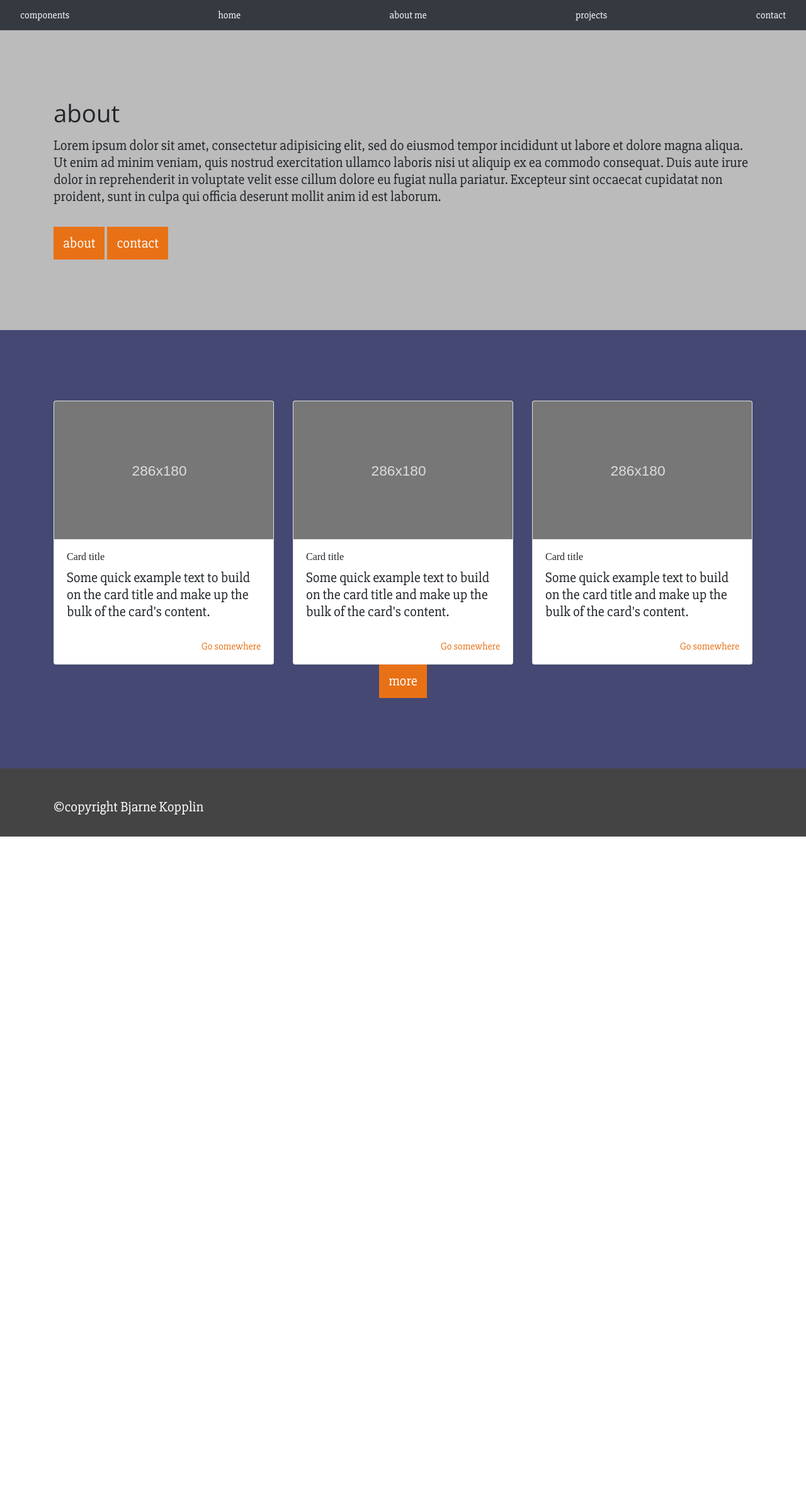
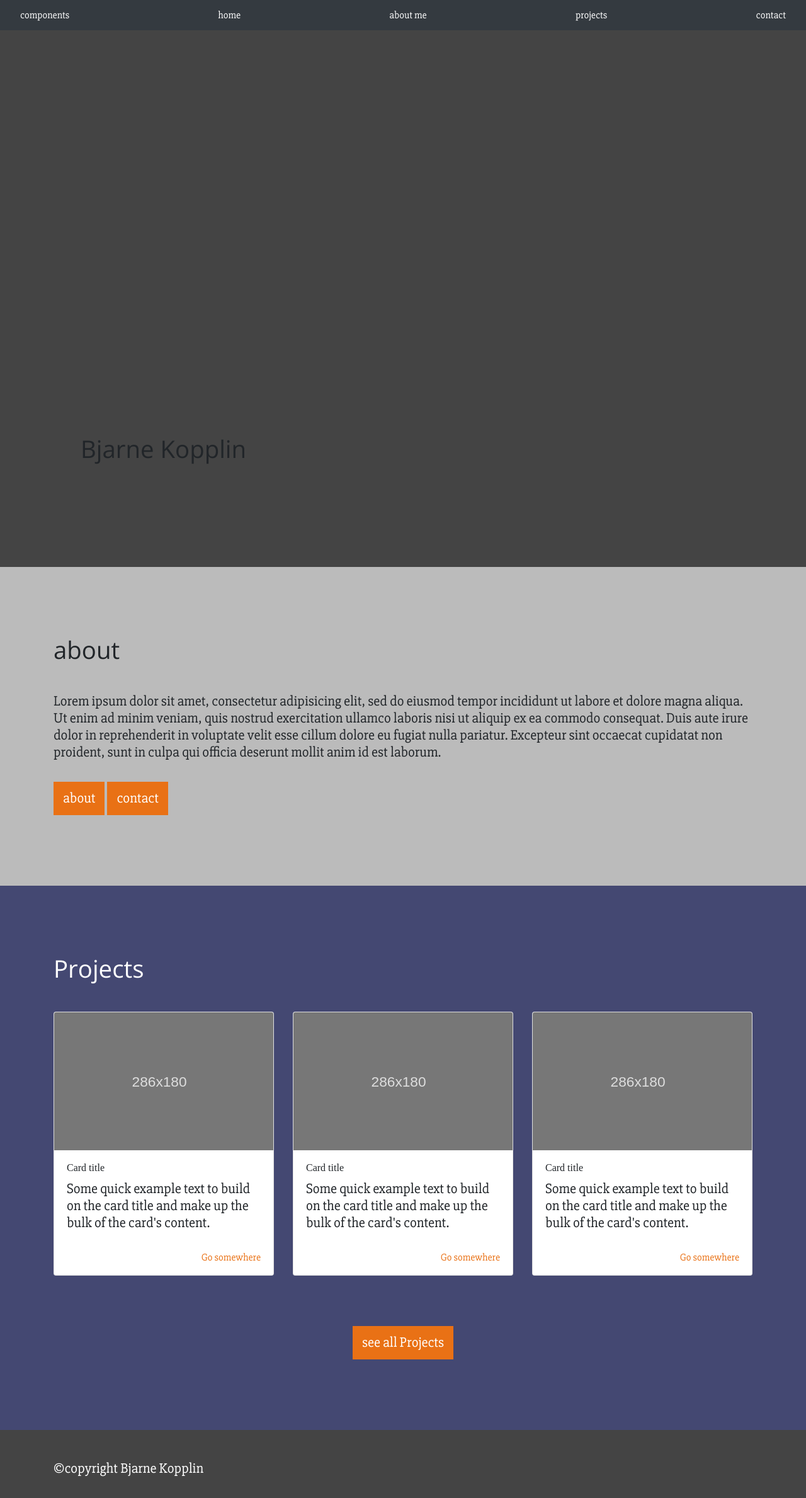
Before and after one commit to bkopplin/bkopplin.github.io, a Jekyll site: the page built from index.html, in a window 1280 px wide. Shown: the whole page at 63% size. Built offline with Jekyll 4.4.1, drawn with Linux system fonts in a browser that asks for light colours; before the commit the page ends 1328 px from its top, so only the background shows below that.

Commit message:
modified index.html

```diff
--- /dev/null
+++ b/css/pages/index.css
@@ -0,0 +1,3 @@
+#img-welcome {
+  background-color: var(--color-light-black);
+}
--- a/css/style.css
+++ b/css/style.css
@@ -1,4 +1,5 @@
 @import "reset.css";
+@import "pages/index.css";
 @import url('https://fonts.googleapis.com/css?family=Open+Sans|Slabo+27px');
 :root{
   --color-black: #111111;
@@ -14,13 +15,19 @@
 /*
 basic layout
 */
-
+body, html {
+  height: 100%;
+}
 .area {
   padding-top: 7em;
   padding-bottom: 7em;
 }
 .area-small {
   padding-top: 3em;
+}
+.area-fullpage {
+  height: 100%;
+  width: 100%;
 }
 
 /*
@@ -42,13 +49,19 @@ typography
 .bg-color-primary .area h1 {
   color: var(--color-white);
 }
+.overlay {
+  position: relative;
+  right: -10%;
+  top: 77%;
+
+}
 h1, h2, h3
 {
   font-family: var(--font-heading);
 }
 h1 {
   font-size: 2.4em;
-  padding-bottom: 20px;
+  padding-bottom: 1.3em;
 }
 p, a, span {
   font-family: var(--font-text);
@@ -87,8 +100,13 @@ a:hover {
   color: var(--color-white);
 }
 .card {
-
+  margin-bottom: 5em;
 }
 .color-white {
   color: var(--color-white);
 }
+.navbar {
+  width: 100%;
+  position: absolute;
+  top: 0;
+}
--- a/index.html
+++ b/index.html
@@ -3,18 +3,27 @@ layout: default
 title: "home"
 order: 1
 ---
+<div class="area-fullpage" id="img-welcome">
+<div class="overlay">
+  <h1>Bjarne Kopplin</h1>
+</div>
+</div>
+
 <div class="bg-color-gray">
-  <div class="container area">
+  <section class="container area">
     <h1>about</h1>
     <p>Lorem ipsum dolor sit amet, consectetur adipisicing elit, sed do eiusmod tempor incididunt ut labore et dolore magna aliqua. Ut enim ad minim veniam, quis nostrud exercitation ullamco laboris nisi ut aliquip ex ea commodo consequat. Duis aute
       irure dolor in reprehenderit in voluptate velit esse cillum dolore eu fugiat nulla pariatur. Excepteur sint occaecat cupidatat non proident, sunt in culpa qui officia deserunt mollit anim id est laborum.</p>
     <a href="about.html" class="button button-primary">about</a>
     <a href="contact.html" class="button button-primary">contact</a>
-  </div>
+  </section>
 </div>
 <div class="bg-color-secondary">
-    <div class="container area">
+  <section class="container area">
     <div class="row">
+      <div class="col-12">
+        <h1 class="color-white">Projects</h1>
+      </div>
 
       <div class="col-md-4">
         <div class="card">
@@ -54,14 +63,15 @@ order: 1
           </div>
         </div>
       </div>
-        <div class="col-md text-center">
-          <a href="projects.html" class="button button-primary">more</a>
+
+      <div class="col-12 text-center">
+        <a href="projects.html" class="button button-primary">see all Projects</a>
       </div>
 
 
     </div>
     <!-- end of row -->
-    </div>
+  </section>
   <!-- end container area -->
 </div>
 <!-- end bg-* -->
```
Also changed, not shown: 3 other files. Lines whose indentation alone changed are shown as unchanged.
